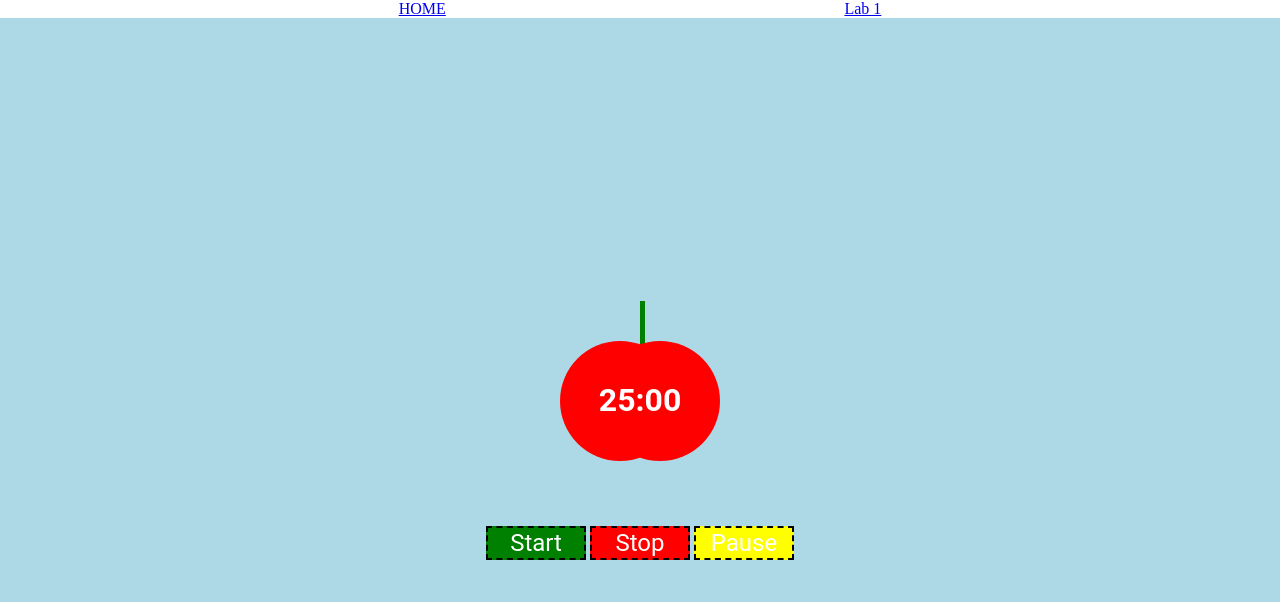
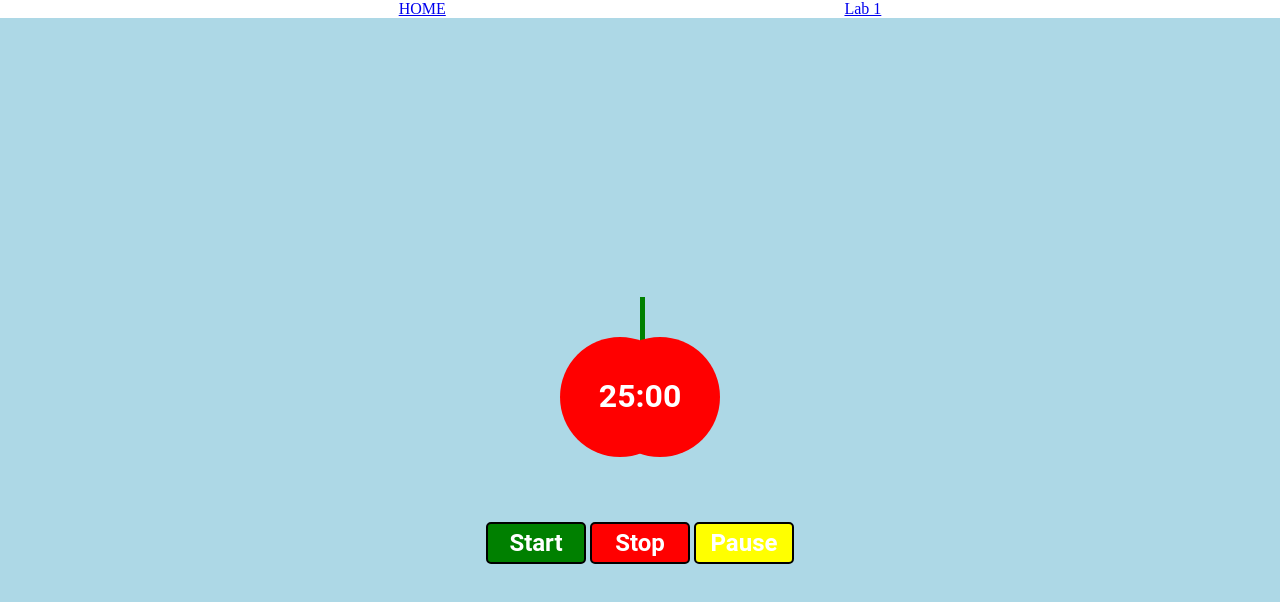
Before and after one commit to Ernest326/ernest326.github.io, a plain HTML site: page Lab1/index.html in a window 1280 px wide. Both pictures are taken after a click on the button "Stop". Drawn offline with Linux system fonts and the light colour scheme.

Commit message:
Button changes

```diff
--- a/Lab1/script.js
+++ b/Lab1/script.js
@@ -18,13 +18,18 @@ function stopTimer() {
     timer_running = false;
     time = 25*60;
     document.getElementById("timer").innerHTML = "<b>25:00</b>";
-    document.getElementById("timer").setAttribute('style', '')
+    document.getElementById("timer").setAttribute('style', '');
+    document.getElementById("pause").innerHTML = "Pause";
 }
 
 function updateTimer() {
     if(timer_running && time>0) {
         time--;
-        document.getElementById("timer").innerHTML = "<b>"+Math.floor(time/60) + ":" + time%60+"</b>";
+        seconds = time%60;
+        if(seconds < 10) {
+            seconds = '0'+seconds;
+        }
+        document.getElementById("timer").innerHTML = "<b>"+Math.floor(time/60) + ":" + seconds + "</b>";
 
         if(time==60) {
             document.getElementById("timer").setAttribute('style', 'color:red; background-color: white; border-radius: 5px')
--- a/Lab1/styles.css
+++ b/Lab1/styles.css
@@ -1,6 +1,7 @@
 body {
     background-color: lightblue;
     margin: 0;
+    overflow: hidden;
 }
 
 #timer-canvas {
@@ -36,8 +37,12 @@ body {
     color: white;
     font-size: 24px;
     font-family: 'Roboto', Courier, monospace;
+    font-weight: bold;
+    text-align: center;
     width: 100px;
-    border-style: dashed;
+    border-style:solid;
+    border-radius: 5px;
+    padding: 0.2em;
 }
 
 .button:hover {
```
